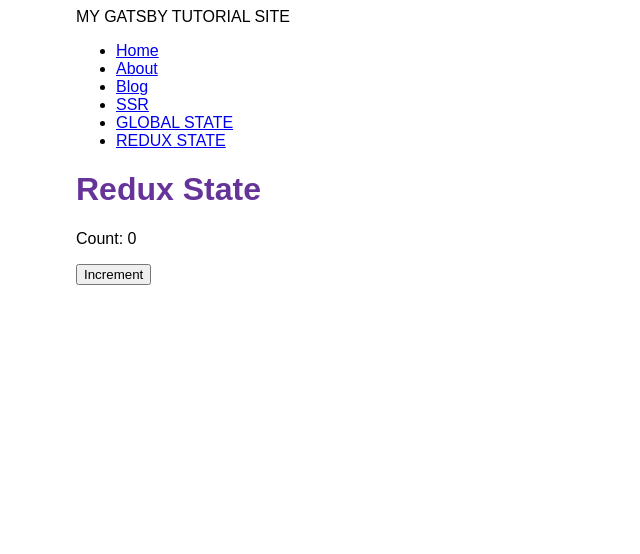
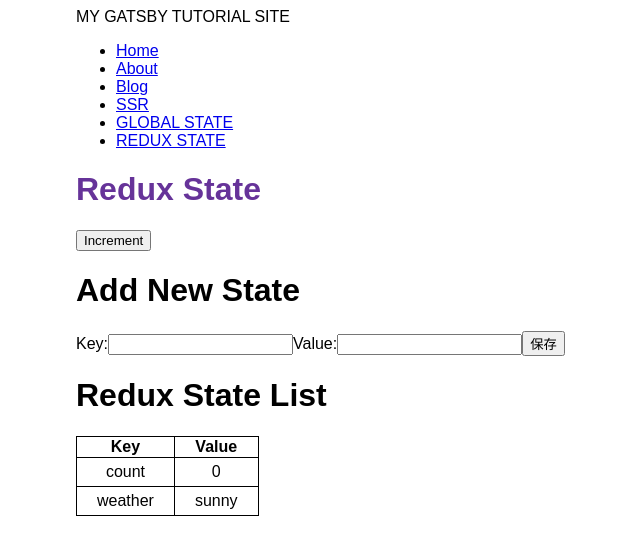
Before and after one commit to Yohei-Shiina/gatsby-tutorial, a Gatsby site: page /redux-state in a window 1280 px wide. Shown: the whole page, without its empty margins (314-954 px from the left). Built offline with nearby package versions, Linux system fonts and the light colour scheme; Gatsby itself is replaced by a stand-in of ours.

Commit message:
add table and new value adder

```diff
--- a/src/pages/redux-state/index.tsx
+++ b/src/pages/redux-state/index.tsx
@@ -1,29 +1,89 @@
-import React, { useCallback } from "react";
+import React, { useCallback, useState } from "react";
 import { useSelector, useDispatch } from "react-redux";
 import Layout from "../../components/layout";
+import { RootState } from "../../state/initialState";
 
 // Component
 const Counter = () => {
-  const count = useSelector((state: { count: number }) => state.count);
-
   const dispatch = useDispatch();
 
   const increment = useCallback(() => {
     dispatch({ type: "INCREMENT" });
-  }, []);
+  }, [dispatch]);
 
   return (
     <div>
-      <p>Count: {count}</p>
       <button onClick={increment}>Increment</button>
     </div>
   );
 };
 
+const AddNewState = () => {
+  const [newKey, setNewKey] = useState("");
+  const [newValue, setNewValue] = useState("");
+
+  const dispatch = useDispatch();
+
+  const addNewState = useCallback(() => {
+    dispatch({ type: "ADD_NEW_STATE", payload: { newKey, newValue } });
+  }, [newKey, newValue, dispatch]);
+
+  return (
+    <div>
+      <h1>Add New State</h1>
+      <label htmlFor="textInput">Key:</label>
+      <input
+        type="text"
+        id="textInput"
+        value={newKey}
+        onChange={(e) => {
+          console.log(e.target.value);
+
+          setNewKey(e.target.value);
+        }}
+      />
+
+      <label htmlFor="textInputValue">Value:</label>
+      <input
+        type="text"
+        id="textInputValue"
+        value={newValue}
+        onChange={(e) => {
+          setNewValue(e.target.value);
+        }}
+      />
+
+      <button onClick={addNewState}>保存</button>
+    </div>
+  );
+};
+
 const Index = () => {
+  const globalState = useSelector((state: RootState) => state);
+
   return (
     <Layout pageTitle={"Redux State"}>
       <Counter />
+      <AddNewState />
+      <h1>Redux State List</h1>
+      <table>
+        <thead>
+          <tr>
+            <th>Key</th>
+            <th>Value</th>
+          </tr>
+        </thead>
+        <tbody>
+          {Object.entries(globalState).map(([key, value]) => {
+            return (
+              <tr>
+                <td>{key}</td>
+                <td>{value}</td>
+              </tr>
+            );
+          })}
+        </tbody>
+      </table>
     </Layout>
   );
 };
```
